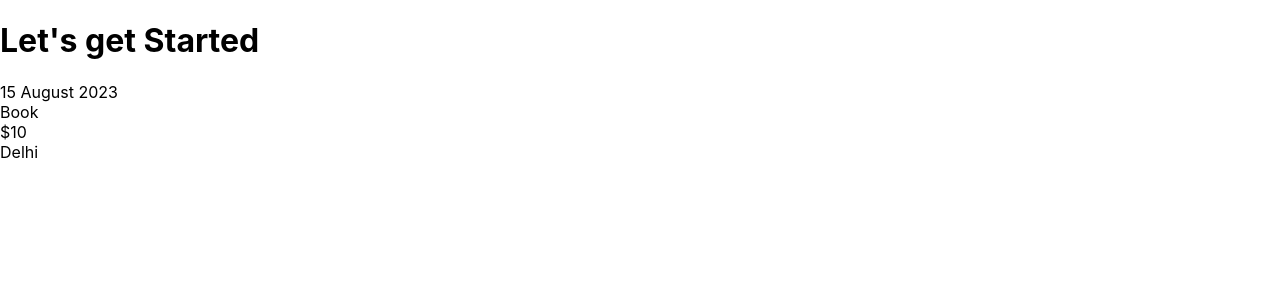
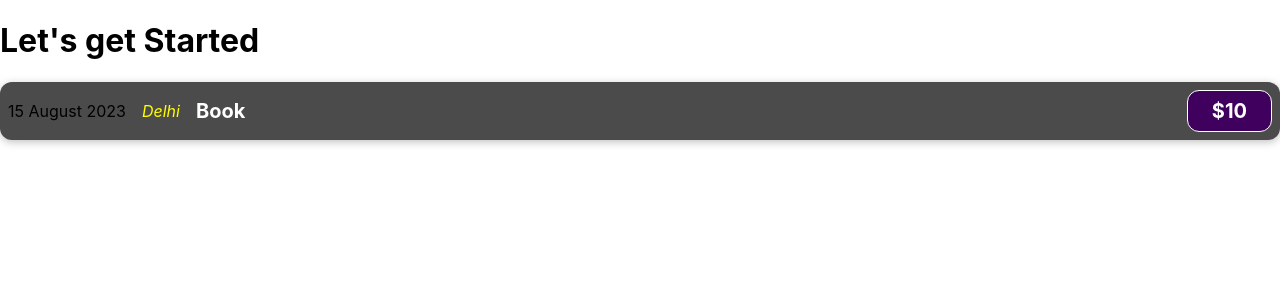
Before and after one commit to caffine-Overflow/project-one, a React (Create React App) app: page / in a window 1280 px wide. Shown: the top 300 px of the page. Built offline with nearby package versions, Linux system fonts and the light colour scheme.

Commit message:
styling component done

```diff
--- a/src/component/ExpenseItem.js
+++ b/src/component/ExpenseItem.js
@@ -1,13 +1,15 @@
+import "./ExpenseItem.css"
+
 function ExpenseItem(){
     return(
-    <div>
+    <div className="expense-item">
         <div>15 August 2023</div>
-        <div>
-            <div>Book</div>
-            <div>$10</div>
+        <div className="expense-item__location">Delhi</div>
+        <div className="expense-item__description">
+            <h2>Book</h2>
+            <div className="expense-item__price">$10</div>
         </div>
-        <div>Delhi</div>
     </div>
-    )
+    );
 }
 export default ExpenseItem;
```
